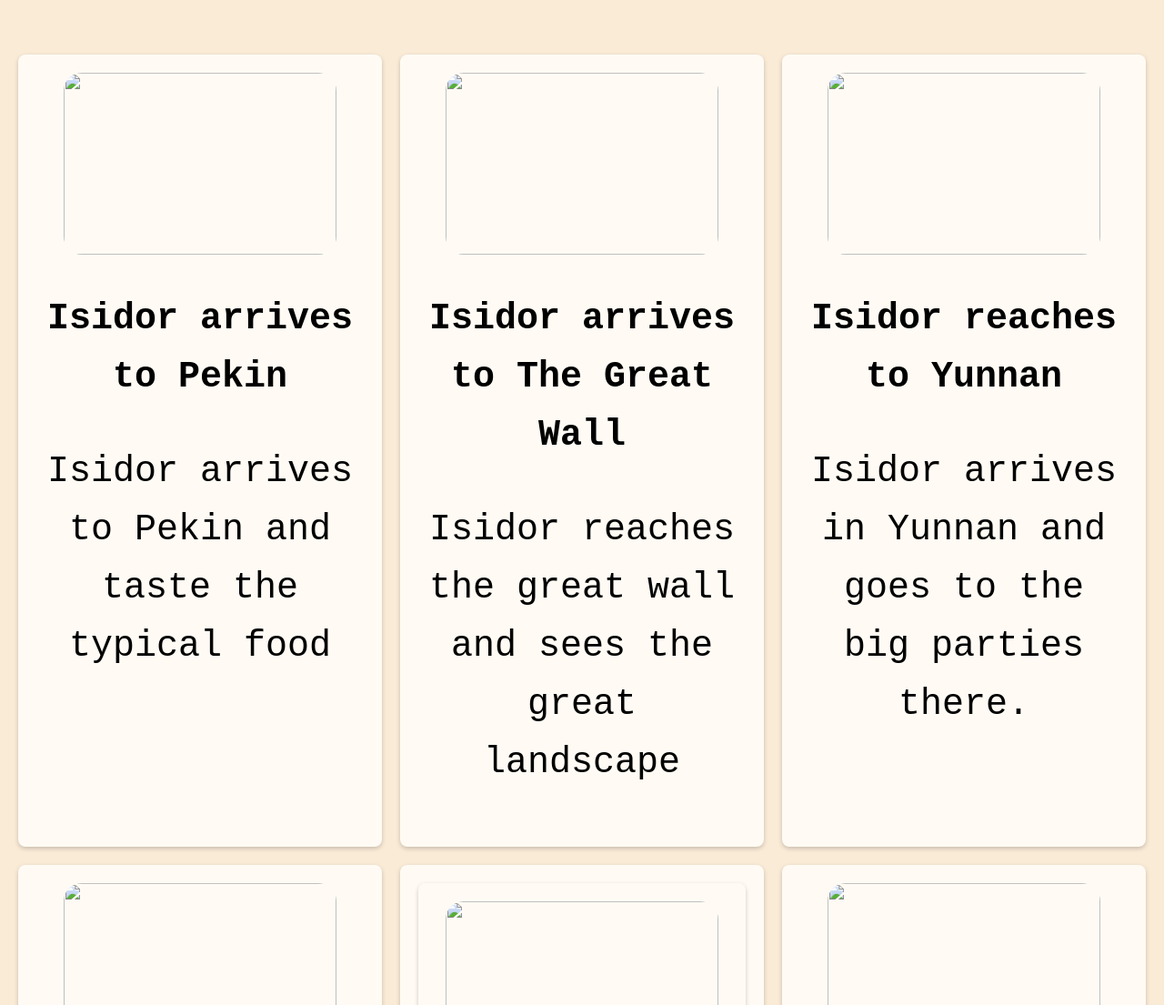
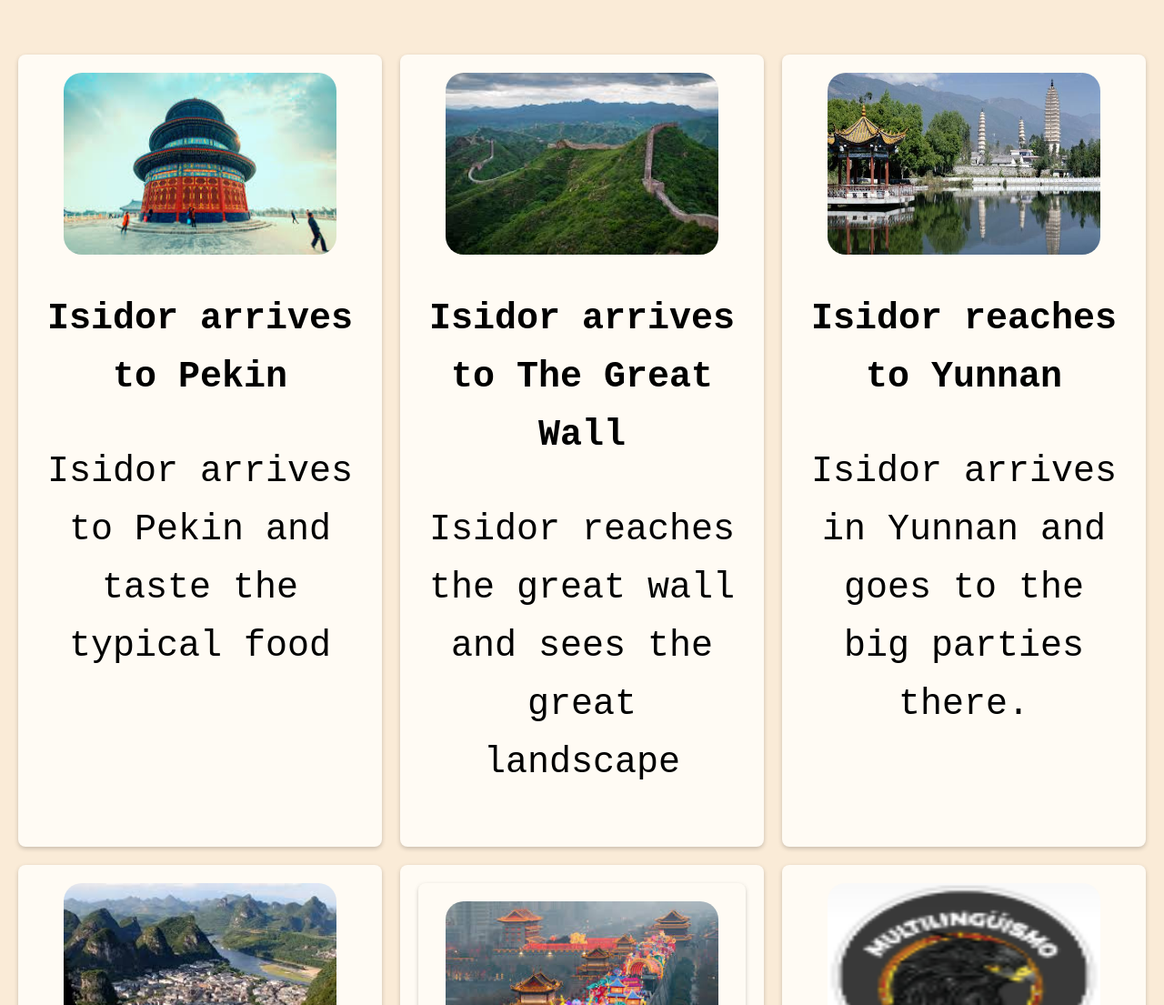
Before and after one commit to garbanzo12/English-page_21-09-24, a plain HTML site: page index.html in a window 1280 px wide. Shown: the part 1695-2800 px from the top of the page at 91% size. Drawn offline with Linux system fonts and the light colour scheme; the site is published under a folder, as on GitHub Pages, so addresses that start at the root find nothing.

Commit message:
Page with Imgaes OK

```diff
--- a/index.html
+++ b/index.html
@@ -14,7 +14,7 @@
             <h1> Isidor adventure in <span>china</span></h1>
         </header>
         <section class="main">
-        <img src="/images/location.avif" alt="" class="image_main">
+        <img src="./images/location.png" alt="" class="image_main">
         </section>
         <aside class="aside">
             <h2 class="text">Isidor arrives to China</h2>
@@ -33,14 +33,14 @@
 
         <div class="grid-item">
             <aside class="aside">
-                <img class="destynis" src="/images/pekin.png" alt="">
+                <img class="destynis" src="./images/pekin.png" alt="">
                 <h2 class="text">Isidor arrives to Pekin</h2>
                 <p class="text">Isidor arrives to Pekin and taste the typical food</p>
             </aside>
         </div>
         <div class="grid-item">
             <aside class="aside">
-                <img class="destynis" src="/images/thegreatwall.png"  alt="">
+                <img class="destynis" src="./images/thegreatwall.png"  alt="">
                 <h2 class="text">
                     Isidor arrives to The Great Wall
                 </h2>
@@ -50,7 +50,7 @@
         </div>
         <div class="grid-item">
             <aside class="aside">
-                <img class="destynis" src="/images/Yunnan.png" alt="" >
+                <img class="destynis" src="./images/Yunnan.png" alt="" >
                 <h2 class="text">
                     Isidor reaches to Yunnan
                 </h2>
@@ -61,7 +61,7 @@
         </div>
         <div class="grid-item">
             <aside class="aside">
-                <img class="destynis" src="/images/Yangshuo.png" alt= "">
+                <img class="destynis" src="./images/Yangshuo.png" alt= "">
                 <h2 class="text">
                     Isidor reaches to Yangshuo
                 </h2>
@@ -72,7 +72,7 @@
         </div>
         <div class="grid-item"><div class="grid-item">
             <aside class="aside">
-                <img class="destynis" src="/images/Xi'an.png" alt="">
+                <img class="destynis" src="./images/Xi'an.png" alt="">
                 <h2 class="text">
                     Isidor reaches to Xi'an
                 </h2>
@@ -84,7 +84,7 @@
     </div>
         <div class="grid-item">
             <aside class="aside">
-                <img class="destynis" src="/images/isidor.png" alt="">
+                <img class="destynis" src="./images/isidor.png" alt="">
                 <h2 class="text">
                     Isidor is happy for his traveling
                 </h2>
```
Also changed, not shown: images/location.png (renamed from images/location.avif).
